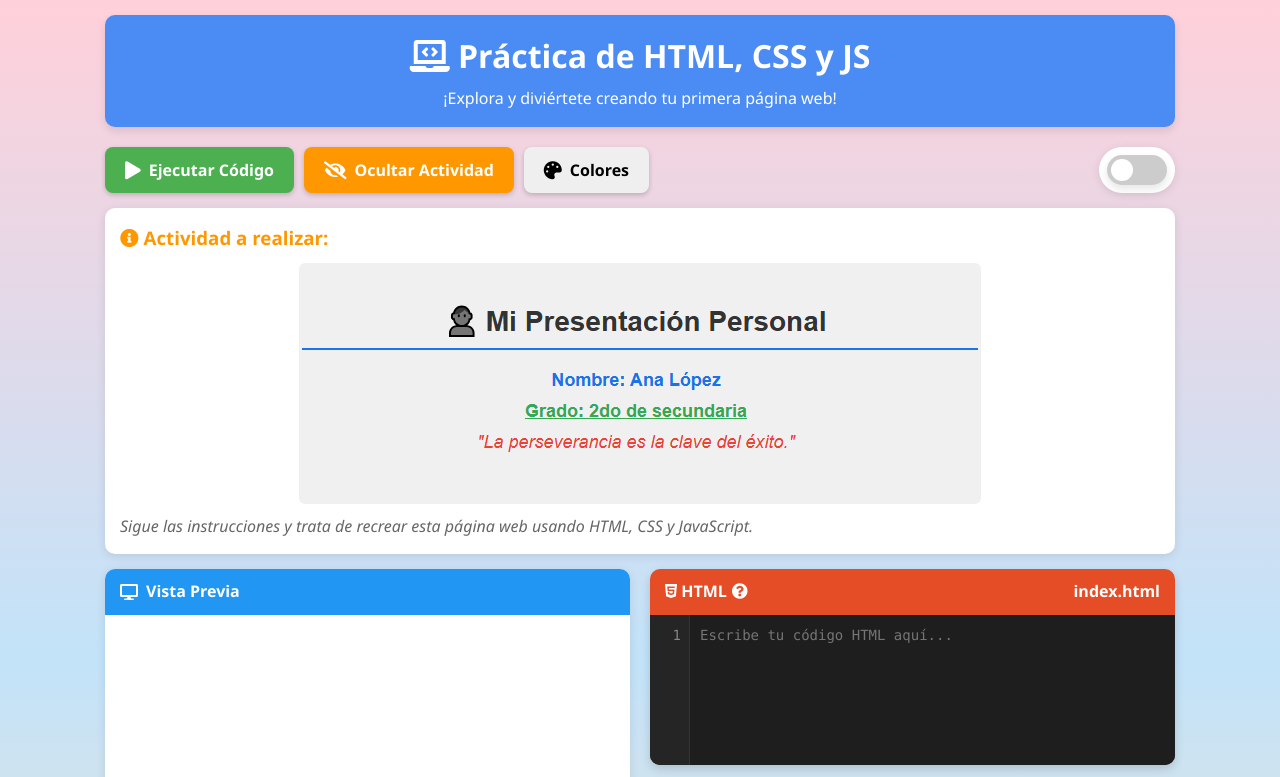
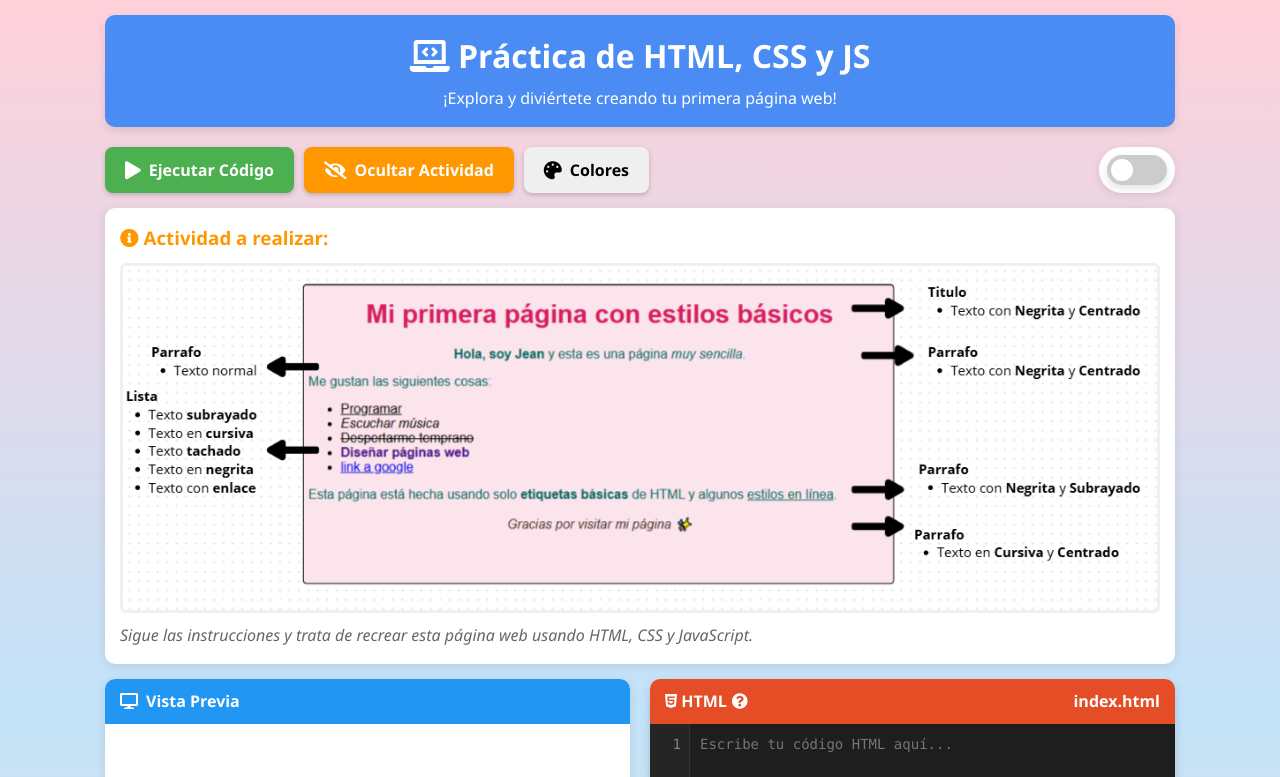
Before and after one commit to jmvco/proyecto-practica-fdr, a plain HTML site: page index.html in a window 1280 px wide. Both pictures are taken after a click on the button "Ver Actividad". Shown: the top 777 px of the page. Drawn offline with Linux system fonts and the light colour scheme.

Commit message:
se modifico la pagina con una nueva tarea donde esta el tema de link

```diff
--- a/index.html
+++ b/index.html
@@ -44,7 +44,7 @@
         <div id="image-preview" style="display: none;">
             <h3 style="margin-bottom: 10px; color: #ff9800;"><i class="fas fa-info-circle"></i> Actividad a realizar:
             </h3>
-            <img id="class-image" src="img/tarea1.png"
+            <img id="class-image" src="img/actividad enlace.png"
                 alt="Imagen de la actividad a realizar: recrear una página web usando HTML, CSS y JavaScript.">
             <p style="margin-top: 10px; color: #666; font-style: italic;">Sigue las instrucciones y trata de recrear
                 esta página web usando HTML, CSS y JavaScript.</p>
```
Also changed, not shown: img/actividad enlace.png (added).
